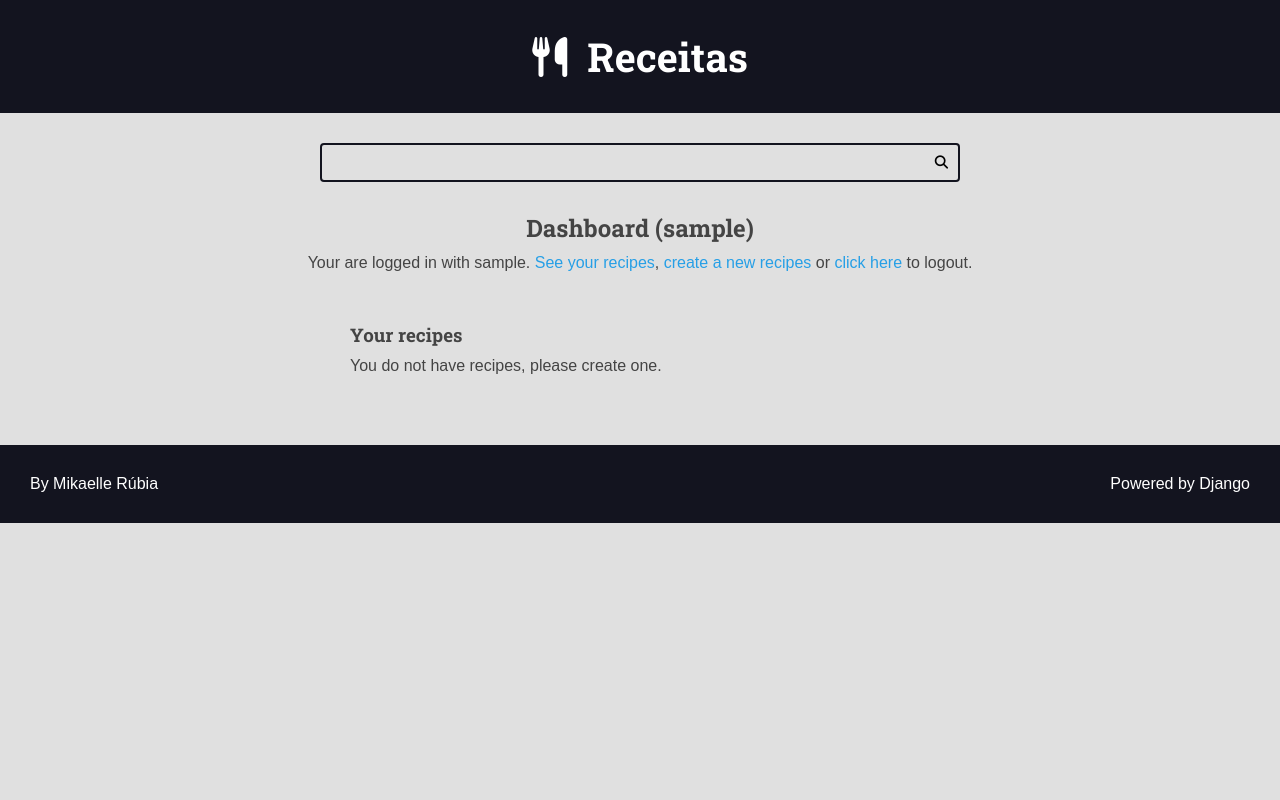
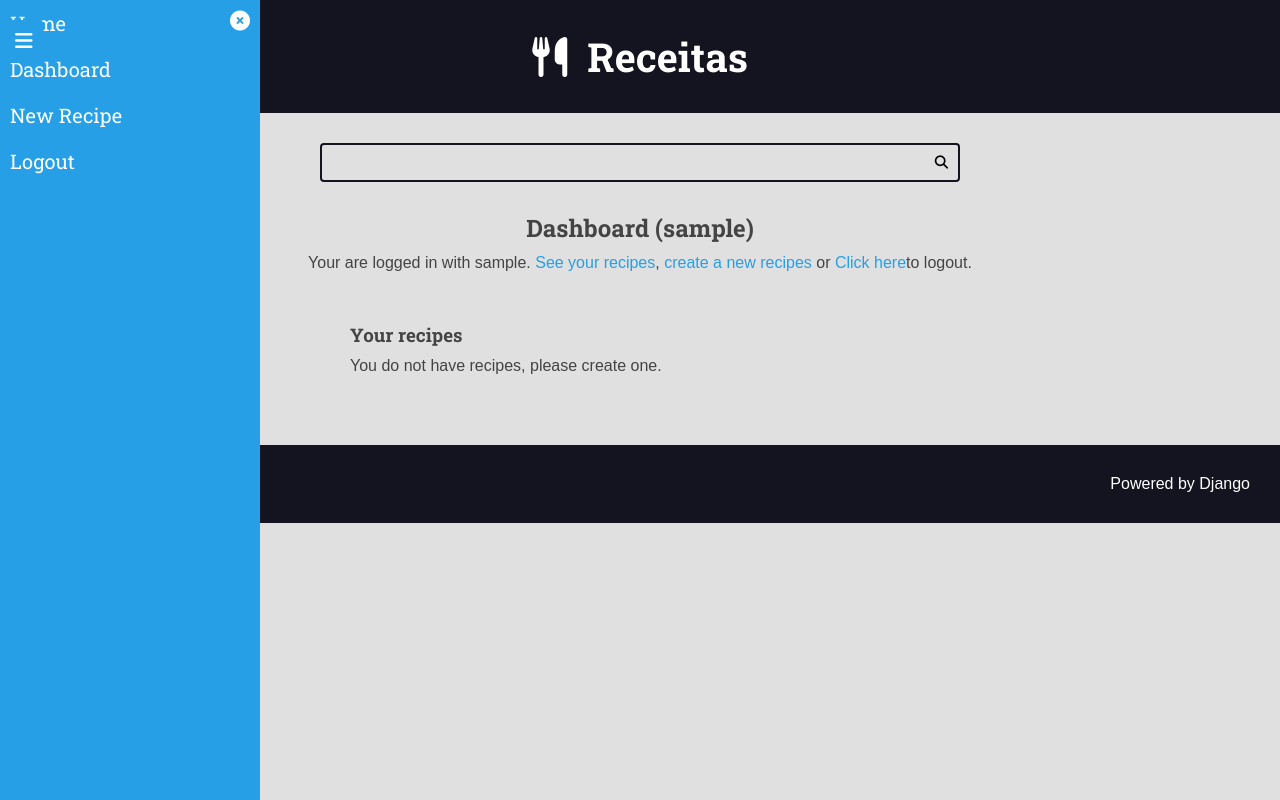
Before and after one commit to mikaelle1992/catalogo-receitas, a Django app: page /authors/dashboard/ in a window 1280 px wide. Run offline with Django 5.2, Linux system fonts and the light colour scheme; the visitor is signed in with stand-in values (Sample User, id 1); data that the repository does not hold is empty.

Commit message:
feature: menu principal

```diff
--- /dev/null
+++ b/authors/templates/authors/partials/form_logout.html
@@ -0,0 +1,4 @@
+<form class="inline-form form-logout" action="{% url 'authors:logout' %}" method='POST'>
+    {% csrf_token %}
+    <input type="hidden" name="username" value="{{ request.user.username }}">
+</form>
--- a/authors/templates/authors/partials/login_messages.html
+++ b/authors/templates/authors/partials/login_messages.html
@@ -4,12 +4,8 @@
             {{ request.user.username }}.
             <a href="{% url 'authors:dashboard' %}">See your recipes</a>,
             <a href="{% url 'authors:dashboard_create_recipe' %}">create a new recipes</a> or
-            <form class="inline-form" action="{% url 'authors:logout' %}" method='POST'>
-                {% csrf_token %}
-                <input type="hidden" name="username" value="{{ request.user.username }}">
-                <button class="plaintext-button" type="submit">click here</button>
-
-            </form> to logout.
+           {% include 'authors/partials/form_logout.html'%}
+           <a class = "authors-logout-link" href="#">Click here</a>to logout.
         </div>
 
       {% endif %}
--- a/authors/views/all.py
+++ b/authors/views/all.py
@@ -76,12 +76,15 @@ def login_create(request):
 @login_required(login_url='authors:login', redirect_field_name='next')
 def logout_view(request):
    if not request.POST:
+      messages.error(request, 'Invalid logout request')
       return redirect(reverse('authors:login'))
 
 
    if request.POST.get('username') != request.user.username:
+      messages.error(request, 'Invalid logout request')
       return redirect(reverse('authors:login'))
 
+   messages.success(request, 'Logged out successfully')
    logout(request)
    return redirect(reverse('authors:login'))
 
--- a/base_static/global/css/style.css
+++ b/base_static/global/css/style.css
@@ -452,3 +452,76 @@ a {
 color: var(--color-primary);
 text-decoration: none;
 }
+
+.hidden-text{
+    visibility: hidden;
+    opacity: 0;
+    display: none;
+}
+.menu-container {
+    position: fixed;
+    top: 0;
+    left: 0;
+    bottom: 0;
+    width: 260px;
+    min-height: 100vh;
+    overflow-y: auto;
+    background: var(--color-primary);
+    z-index: 2;
+    transition: all 300ms ease-in-out;
+  }
+
+  .menu-container a {
+    color: var(--color-white);
+  }
+
+  .menu-hidden {
+    left: -255px;
+  }
+
+  .button-show-menu {
+    position: fixed;
+    left: 265px;
+    top: 2rem;
+    color: var(--color-white);
+    background-color: var(--color-primary);
+    border: none;
+    font-size: 2rem;
+    z-index: 3;
+    padding: 1rem;
+    visibility: hidden;
+    opacity: 0;
+    transition: all 300ms ease-in-out;
+    border-radius: 0 4px 4px 0;
+    cursor: pointer;
+  }
+
+  .button-show-menu-visible {
+    visibility: visible;
+    opacity: 1;
+    left: 5px;
+  }
+
+  .button-close-menu {
+    position: absolute;
+    top: 1rem;
+    right: 1rem;
+    color: var(--color-white);
+    background: none;
+    border: none;
+    font-size: 2rem;
+    z-index: 3;
+    cursor: pointer;
+  }
+
+  .menu-nav {
+    display: flex;
+    flex-flow: column wrap;
+    font-family: var(--font-headings);
+    font-size: 2rem;
+  }
+
+  .menu-nav a {
+    width: 100%;
+    padding: 1rem;
+  }
--- a/base_static/global/js/scripts.js
+++ b/base_static/global/js/scripts.js
@@ -17,3 +17,45 @@ function my_scope(){
 
 
 my_scope();
+
+(() => {
+  const buttonCloseMenu = document.querySelector('.button-close-menu');
+  const buttonShowMenu = document.querySelector('.button-show-menu');
+  const menuContainer = document.querySelector('.menu-container');
+
+  const buttonShowMenuVisibleClass = 'button-show-menu-visible';
+  const menuHiddenClass = 'menu-hidden';
+
+  const closeMenu = () => {
+    buttonShowMenu.classList.add(buttonShowMenuVisibleClass);
+    menuContainer.classList.add(menuHiddenClass);
+  };
+
+  const showMenu = () => {
+    buttonShowMenu.classList.remove(buttonShowMenuVisibleClass);
+    menuContainer.classList.remove(menuHiddenClass);
+  };
+
+  if (buttonCloseMenu) {
+    buttonCloseMenu.removeEventListener('click', closeMenu);
+    buttonCloseMenu.addEventListener('click', closeMenu);
+  }
+
+  if (buttonShowMenu) {
+    buttonCloseMenu.removeEventListener('click', showMenu);
+    buttonShowMenu.addEventListener('click', showMenu);
+  }
+})();
+
+
+(() => {
+  const authorsLogoutLinks = document.querySelectorAll('.authors-logout-link');
+  const formLogout = document.querySelector('.form-logout');
+
+  for (const link of authorsLogoutLinks) {
+    link.addEventListener('click', (e) => {
+      e.preventDefault();
+      formLogout.submit();
+    });
+  }
+})();
--- a/base_templates/global/base.html
+++ b/base_templates/global/base.html
@@ -5,6 +5,8 @@
     {% include 'global/partials/head.html' %}
     <title>{% block title %}{% endblock title %}</title>
 </head>
+{% include 'global/partials/menu.html' %}
+
 <body>
     {% include 'global/partials/header.html' %}
     {% include 'global/partials/search.html' %}
--- /dev/null
+++ b/base_templates/global/partials/menu.html
@@ -0,0 +1,28 @@
+
+<button class="button-show-menu button-show-menu-visible">
+    <i class="fas fa-bars"></i>
+    <span class="hidden-text">Show menu</span>
+</button>
+
+<div class="menu-container menu-hidder">
+    <button class="button-close-menu button-close-menu-visible">
+        <i class="fas fa-times-circle"></i>
+        <span class="hidden-text">Close menu</span>
+    </button>
+
+    <div class="menu-content">
+        <nav class="menu-nav">
+            <a href="{% url 'recipes:home' %}">Home</a>
+            {% if user.is_authenticated %}
+                <a href="{% url 'authors:dashboard' %}">Dashboard</a>
+                <a href="{% url 'authors:dashboard_create_recipe' %}">New Recipe</a>
+                <a class = "authors-logout-link" href="{% url 'authors:logout' %}">Logout</a>
+                {% include 'authors/partials/form_logout.html' %}
+            {% else %}
+                <a href="{% url 'authors:login' %}">Login</a>
+                <a href="{% url 'authors:register' %}">Register</a>
+            {% endif %}
+        </nav>
+    </div>
+
+</div>
--- a/recipes/models.py
+++ b/recipes/models.py
@@ -1,5 +1,7 @@
+from collections import defaultdict
 from django.contrib.auth.models import User
 from django.db import models
+from django.forms import ValidationError
 from django.urls import reverse
 from django.utils.text import slugify
 from tag.models import Tag
@@ -49,3 +51,18 @@ class Recipe(models.Model):
             self.slug = slug
 
         return super().save(*args, **kwargs)
+
+    def clean(self, *args, **kwargs):
+        error_messages = defaultdict(list)
+
+        recipe_from_db = Recipe.objects.filter(
+             title__iexact=self.title
+         ).first()
+
+        if recipe_from_db:
+            if recipe_from_db.pk != self.pk:
+                error_messages['title'].append(
+                     'Found recipes with the same title'
+                 )
+        if error_messages:
+             raise ValidationError(error_messages)
```
